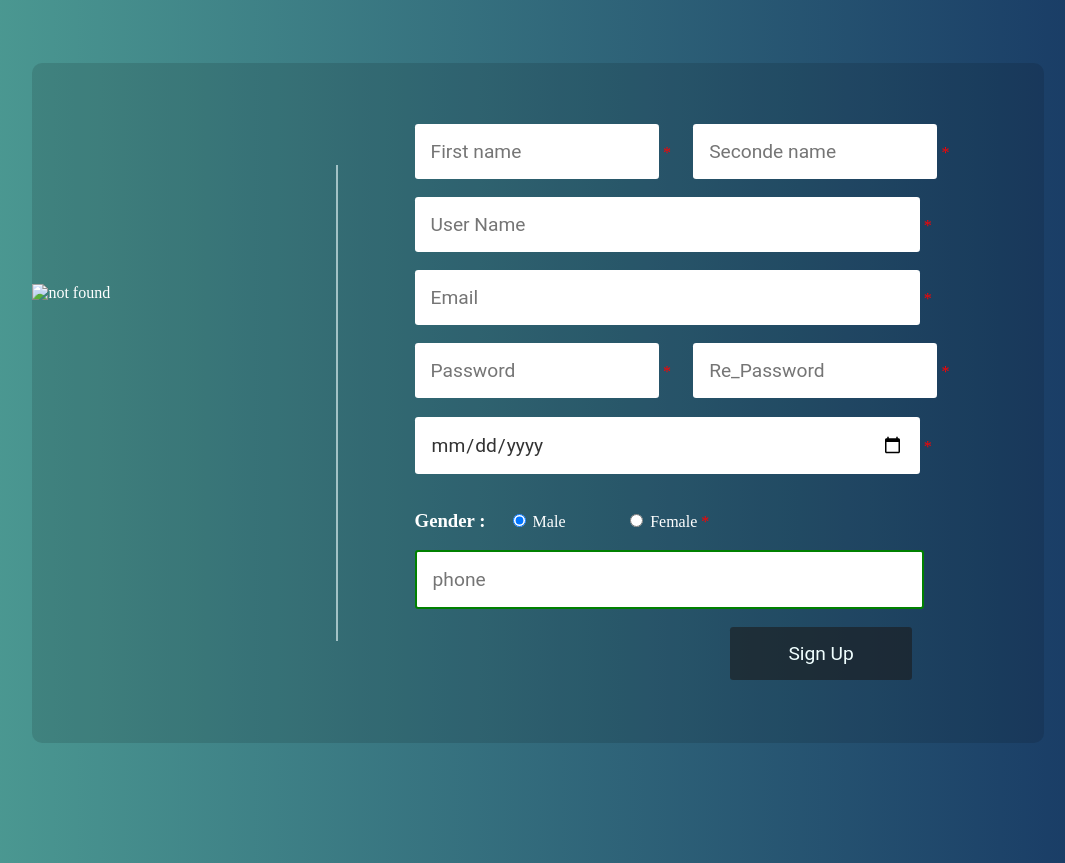
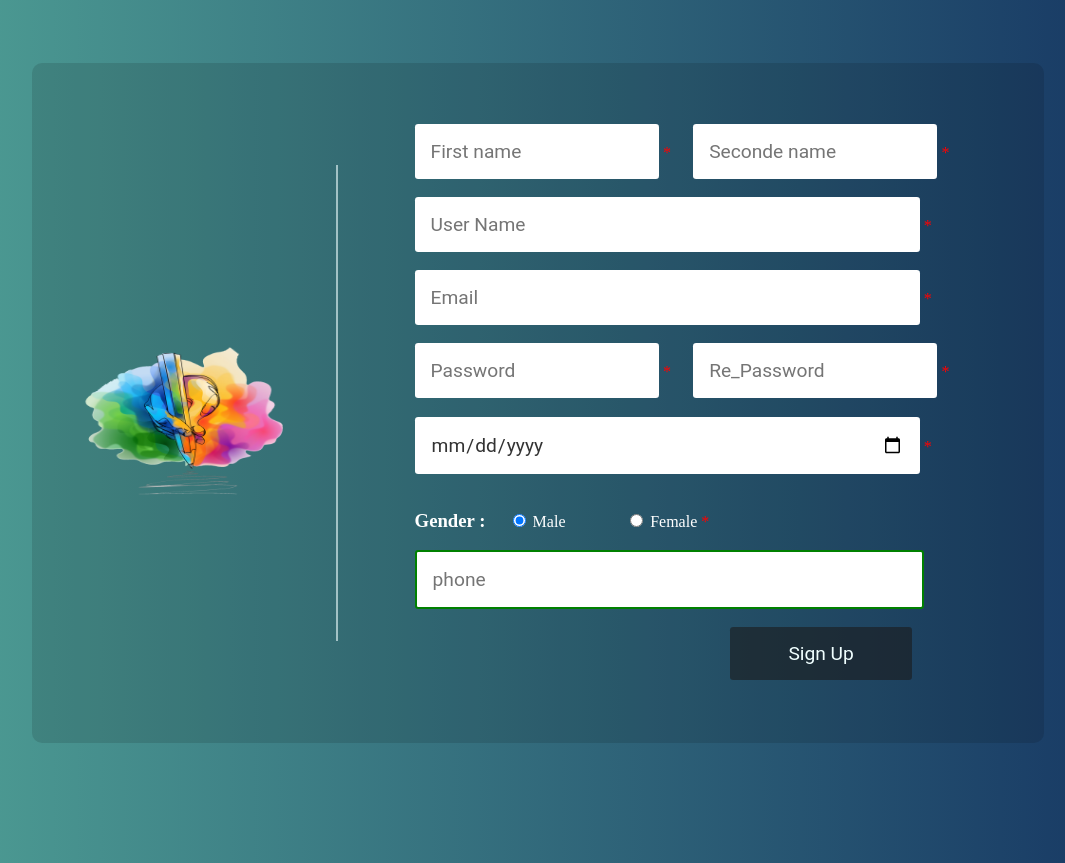
Before and after one commit to ramiMenasa/ProjectHTMLCSS, a plain HTML site: page signUp.html in a window 1280 px wide. Shown: the whole page, without its empty margins (102-1167 px from the left). Drawn offline with Linux system fonts and the light colour scheme; the site is published under a folder, as on GitHub Pages, so addresses that start at the root find nothing.

Commit message:
Update signUp.html

```diff
--- a/signUp.html
+++ b/signUp.html
@@ -5,7 +5,7 @@
     <meta charset="UTF-8">
     <meta http-equiv="X-UA-Compatible" content="IE=edge">
     <meta name="viewport" content="width=device-width, initial-scale=1.0">
-    <link rel="icon" href="/pic/logo.png">
+    <link rel="icon" href="pic/logo.png">
     <title>Login Page</title>
 
     <style>
@@ -123,7 +123,7 @@
 <body>
     <div id="main">
         <div class="divImg">
-            <img src="/pic/logo.png" alt="not found">
+            <img src="pic/logo.png" alt="not found">
         </div>
 
 
```
